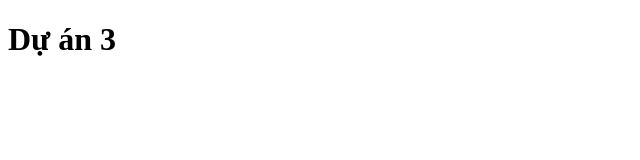
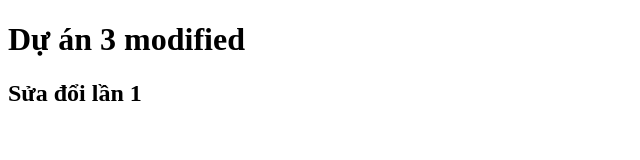
Before and after one commit to nghiapro537/duan3, a plain HTML site: page index.html in a window 1280 px wide. Shown: the whole page, without its empty margins (0-640 px from the left). Drawn offline with Linux system fonts and the light colour scheme.

Commit message:
sửa lần 1

```diff
--- a/index.html
+++ b/index.html
@@ -6,6 +6,7 @@
     <title>Du an 3</title>
 </head>
 <body>
-    <h1>Dự án 3</h1>
+    <h1>Dự án 3 modified</h1>
+    <h2>Sửa đổi lần 1</h2>
 </body>
 </html>
```
